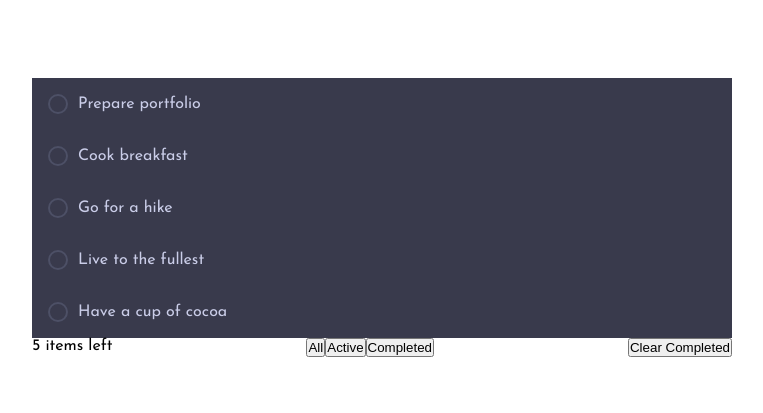
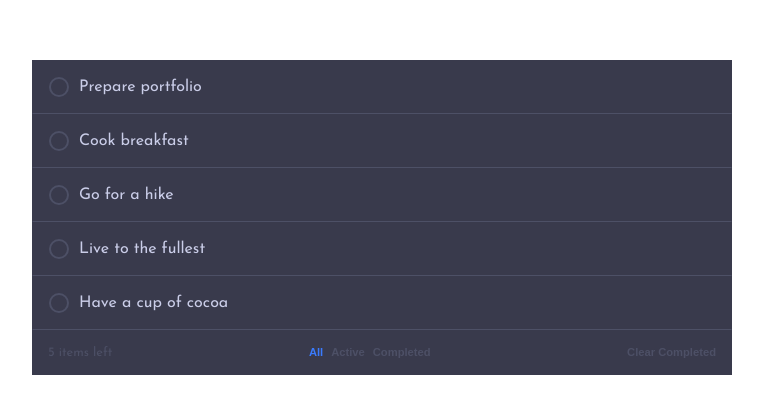
Before and after one commit to ghostwriter7/todo-app, an Angular app: page / in a window 1280 px wide. Shown: the part 183-596 px from the top of the page, without its empty margins (258-1021 px from the left). Built offline with nearby package versions, Linux system fonts and the light colour scheme.

Commit message:
add filtering todos

```diff
--- a/src/app/app.module.ts
+++ b/src/app/app.module.ts
@@ -3,11 +3,13 @@ import { BrowserModule } from '@angular/platform-browser';
 
 import { AppComponent } from './app.component';
 import { TodoListComponent } from './pages/todo-list/todo-list.component';
+import { FilterTodosPipe } from './core/pipes/filterTodos.pipe';
 
 @NgModule({
   declarations: [
     AppComponent,
     TodoListComponent,
+    FilterTodosPipe
   ],
   imports: [
     BrowserModule
--- /dev/null
+++ b/src/app/core/pipes/filterTodos.pipe.ts
@@ -0,0 +1,25 @@
+import { Pipe, PipeTransform } from '@angular/core';
+import { ITodoItem } from '../interfaces';
+
+@Pipe({
+  name: 'filterTodos'
+})
+export class FilterTodosPipe implements PipeTransform {
+  transform(value: ITodoItem[] | null, mode: 'All' | 'Active' | 'Completed'): any {
+    if (!value) {
+      return;
+    }
+
+    switch (mode) {
+      case 'All': {
+        return value;
+      }
+      case 'Active': {
+        return value.filter(todo => todo.isActive);
+      }
+      case 'Completed': {
+        return value.filter(todo => !todo.isActive);
+      }
+    }
+  }
+}
--- a/src/app/pages/todo-list/todo-list.component.html
+++ b/src/app/pages/todo-list/todo-list.component.html
@@ -1,29 +1,40 @@
 <div class="container">
   <ul>
     <li
-      (mouseenter)="selectedTodoIdx = i"
+      [ngClass]="{ active: selectedTodoIdx === i }"
+      (mouseenter)="selectedTodoIdx = i;"
       (mouseleave)="selectedTodoIdx = null"
-      (click)="onCheck(i)"
-      *ngFor="let item of mockup; let i = index"
+      (click)="onCheck(item)"
+      *ngFor="let item of mockup | filterTodos:filteringMode; let i = index"
       class="flex">
-        <span
-          [ngClass]="{'checked': isChecked(i)}"
-          class="circle"
-        ></span>
-        <span class="text">{{ item.content }}</span>
-        <button
-          *ngIf="selectedTodoIdx === i"
-          (click)="onDelete(i)"
-        >X</button>
+      <span
+        [ngClass]="{ checked: !item.isActive }"
+        class="circle">
+      </span>
+      <span
+        [ngClass]="{ completed: !item.isActive }"
+        class="text">{{ item.content }}</span>
+      <span class="spacer"></span>
+      <button
+        class="delete-btn"
+        *ngIf="selectedTodoIdx === i"
+        (click)="onDelete(i)">
+      </button>
     </li>
   </ul>
   <div class="filter-container flex row">
-    <span class="items-left">5 items left</span>
+    <span class="items-left">{{ todosLeft }} items left</span>
     <div>
-      <button>All</button>
-      <button>Active</button>
-      <button>Completed</button>
+      <button
+        (click)="filteringMode = 'All'"
+        [ngClass]="{ active: filteringMode === 'All' }">All</button>
+      <button
+        (click)="filteringMode = 'Active'"
+        [ngClass]="{ active: filteringMode === 'Active' }">Active</button>
+      <button
+        (click)="filteringMode = 'Completed'"
+        [ngClass]="{ active: filteringMode === 'Completed' }">Completed</button>
     </div>
-    <button>Clear Completed</button>
+    <button (click)="onClearCompleted()">Clear Completed</button>
   </div>
 </div>
--- a/src/app/pages/todo-list/todo-list.component.scss
+++ b/src/app/pages/todo-list/todo-list.component.scss
@@ -6,6 +6,32 @@
 
 .filter-container {
   justify-content: space-between;
+  background-color: $dark-color-darkest-gray;
+  padding: 1rem;
+  font-size: .8rem;
+  color: $dark-color-dark-gray;
+
+  button {
+    background-color: transparent;
+    border: none;
+    color: inherit;
+    font-weight: 700;
+    font-size: .7rem;
+    cursor: pointer;
+
+    &.active {
+      color: $color-primary;
+      pointer-events: none;
+    }
+
+    &:hover {
+      color: $dark-color-lightest-hover;
+    }
+  }
+
+  div button:not(:last-of-type) {
+    margin-right: .5rem;
+  }
 }
 
 li {
@@ -13,6 +39,27 @@ li {
   color: $dark-color-light-gray;
   background-color: $dark-color-darkest-gray;
   align-items: center;
+  cursor: pointer;
+  border: 1px solid transparent;
+  border-bottom-color: $dark-color-dark-gray;
+
+  &.active {
+    .circle {
+      border: 2px solid transparent;
+      background-image: linear-gradient($dark-color-darkest-gray, $dark-color-darkest-gray),
+      $color-check-bg;
+      background-origin: border-box;
+      background-clip: content-box, border-box;
+      border-radius: 100%;
+    }
+
+    .checked {
+      background-image: $color-check-bg;
+      background-origin: initial;
+      background-clip: initial;
+      border: none;
+    }
+  }
 }
 
 .circle {
@@ -26,24 +73,8 @@ li {
   background-clip: padding-box;
 }
 
-.circle:hover{
-  border: 2px solid transparent;
-  background-image: linear-gradient($dark-color-darkest-gray, $dark-color-darkest-gray),
-  $color-check-bg;
-  background-origin: border-box;
-  background-clip: content-box, border-box;
-  border-radius: 100%;
-}
-
 .checked {
   background-image: $color-check-bg;
-  border: none;
-}
-
-.checked:hover {
-  background-image: $color-check-bg;
-  background-origin: initial;
-  background-clip: initial;
   border: none;
 }
 
@@ -59,3 +90,19 @@ li {
   background-position: center;
   background-size: 50%;
 }
+
+.delete-btn {
+  background-color: transparent;
+  border: none;
+  background-image: url('../../../assets/img/icon-cross.svg');
+  background-repeat: no-repeat;
+  background-position: center;
+  width: 1rem;
+  height: 1rem;
+  cursor: pointer;
+}
+
+.completed {
+  text-decoration: line-through;
+  color: $dark-color-dark-gray;
+}
--- a/src/app/pages/todo-list/todo-list.component.ts
+++ b/src/app/pages/todo-list/todo-list.component.ts
@@ -1,36 +1,48 @@
-import { Component } from '@angular/core';
+import { Component, OnInit } from '@angular/core';
 import { ITodoItem } from '../../core/interfaces';
 
 @Component({
   selector: 'app-todo-list',
   templateUrl: './todo-list.component.html',
-  styleUrls: ['./todo-list.component.scss']
+  styleUrls: ['./todo-list.component.scss'],
 })
-export class TodoListComponent {
+export class TodoListComponent implements OnInit {
   public selectedTodoIdx: number | null = null;
-  public checkedTodos: number[] = [];
+  public filteringMode: 'All' | 'Active' | 'Completed' = 'All';
+  public todosLeft?: number;
 
   public mockup: ITodoItem[] = [
-    { content: 'Prepare portfolio', isActive: true },
-    { content: 'Cook breakfast', isActive: true },
-    { content: 'Go for a hike', isActive: true },
-    { content: 'Live to the fullest', isActive: true },
-    { content: 'Have a cup of cocoa', isActive: false }
+    {content: 'Prepare portfolio', isActive: true},
+    {content: 'Cook breakfast', isActive: true},
+    {content: 'Go for a hike', isActive: true},
+    {content: 'Live to the fullest', isActive: true},
+    {content: 'Have a cup of cocoa', isActive: true}
   ];
+
+  ngOnInit(): void {
+    this.countLeftTodos();
+  }
 
   public onDelete(i: number): void {
     this.mockup.splice(i, 1);
+    this.countLeftTodos();
   }
 
-  public onCheck(i: number): void {
-    if (this.checkedTodos.find(item => item === i) !== undefined) {
-      this.checkedTodos = this.checkedTodos.filter(todo => todo !== i);
-    } else {
-      this.checkedTodos.push(i);
-    }
+  public onCheck(clickedTodo: ITodoItem): void {
+    const todo = this.mockup.find(item => item.content === clickedTodo.content)!;
+
+    todo.isActive = !todo.isActive;
+
+    this.countLeftTodos();
   }
 
-  public isChecked(i: number): boolean {
-    return this.checkedTodos.find(todo => todo === i) !== undefined;
+  public onClearCompleted(): void {
+    this.filteringMode = 'All';
+    this.mockup = this.mockup.filter(todo => todo.isActive);
+    this.countLeftTodos();
+  }
+
+  private countLeftTodos(): void {
+    this.todosLeft = this.mockup.filter(todo => todo.isActive).length;
   }
 }
--- a/src/assets/style/_flex.scss
+++ b/src/assets/style/_flex.scss
@@ -13,3 +13,7 @@
 .justify-center {
   justify-content: center;
 }
+
+.spacer {
+  flex: 1 1 auto;
+}
```
